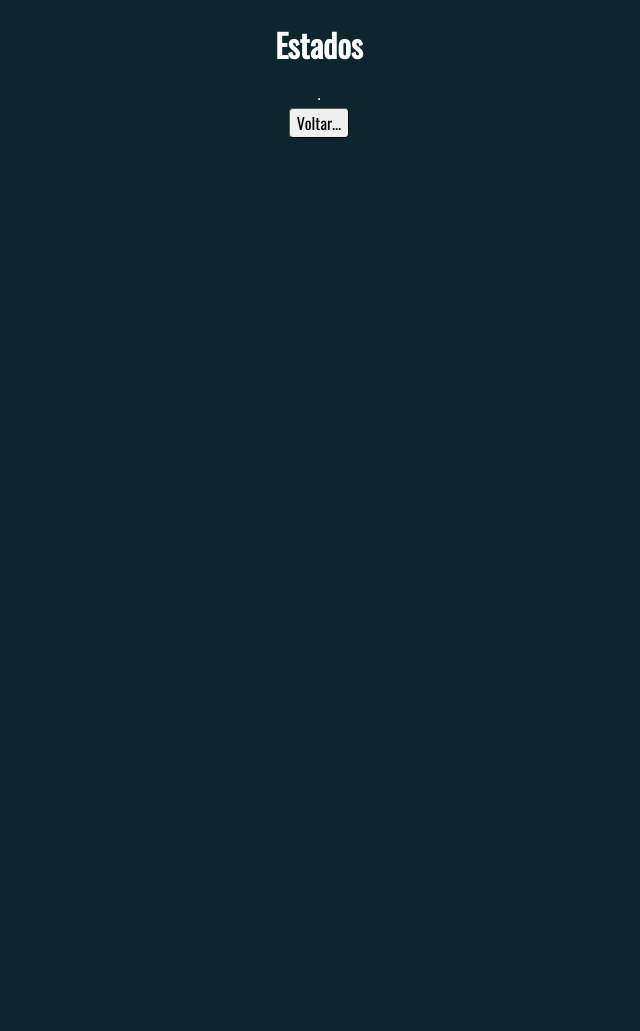
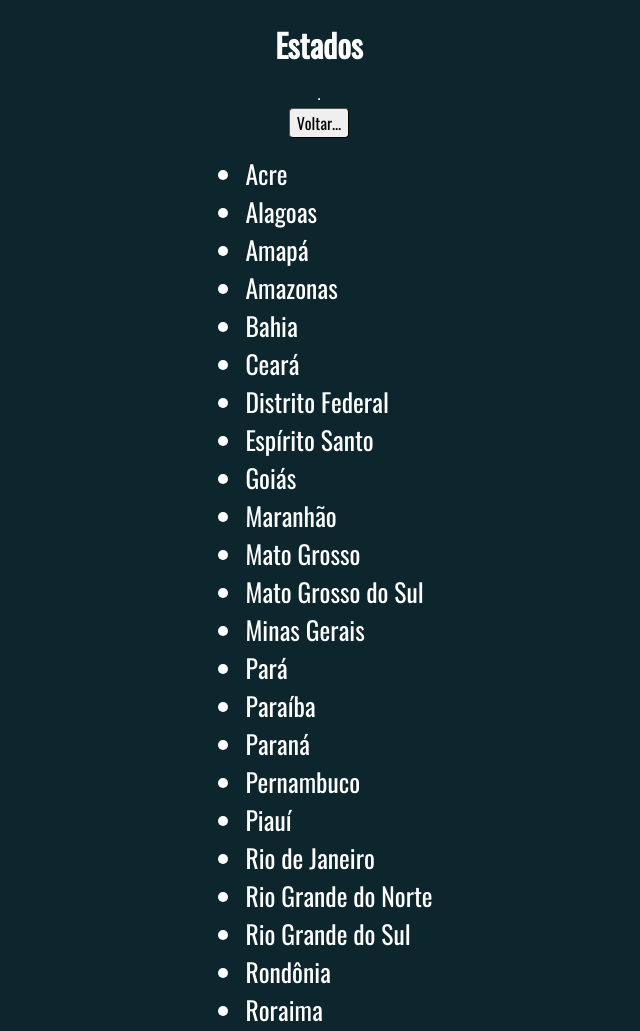
Before and after one commit to rafaelanacleto/cursoJS, a website: page ajax/fetch1.html in a window 1280 px wide. Shown: the top 1031 px of the page, without its empty margins (321-961 px from the left). Before the commit the page ends 800 px from the top, so only its background shows below. Drawn offline with Linux system fonts and the light colour scheme.

Commit message:
get url com fetch

```diff
--- a/ajax/fetch1.html
+++ b/ajax/fetch1.html
@@ -1,6 +1,5 @@
 <!DOCTYPE html>
 <html>
-
 <head>
     <meta charset='UTF-8'>
     <title>Fetch API #01</title>
@@ -10,12 +9,17 @@
 <body class="conteudo exercicio">
     <h1>Estados</h1>
 
-
-
-
     <hr>
     <a href="/" class="button">Voltar...</a>
     <script>
-        // ...
+        const url = './dados/estados.json'
+        fetch(url)
+            .then(resp => resp.json())
+            .then(estados => {
+                const itens = estados.reduce(
+                    (html, estado) => html + `<li>${estado.nome}</li>`, ''
+                )
+                document.body.insertAdjacentHTML("beforeend", `<ul>${itens}</ul>`)
+            })
     </script>
 </body>
```
